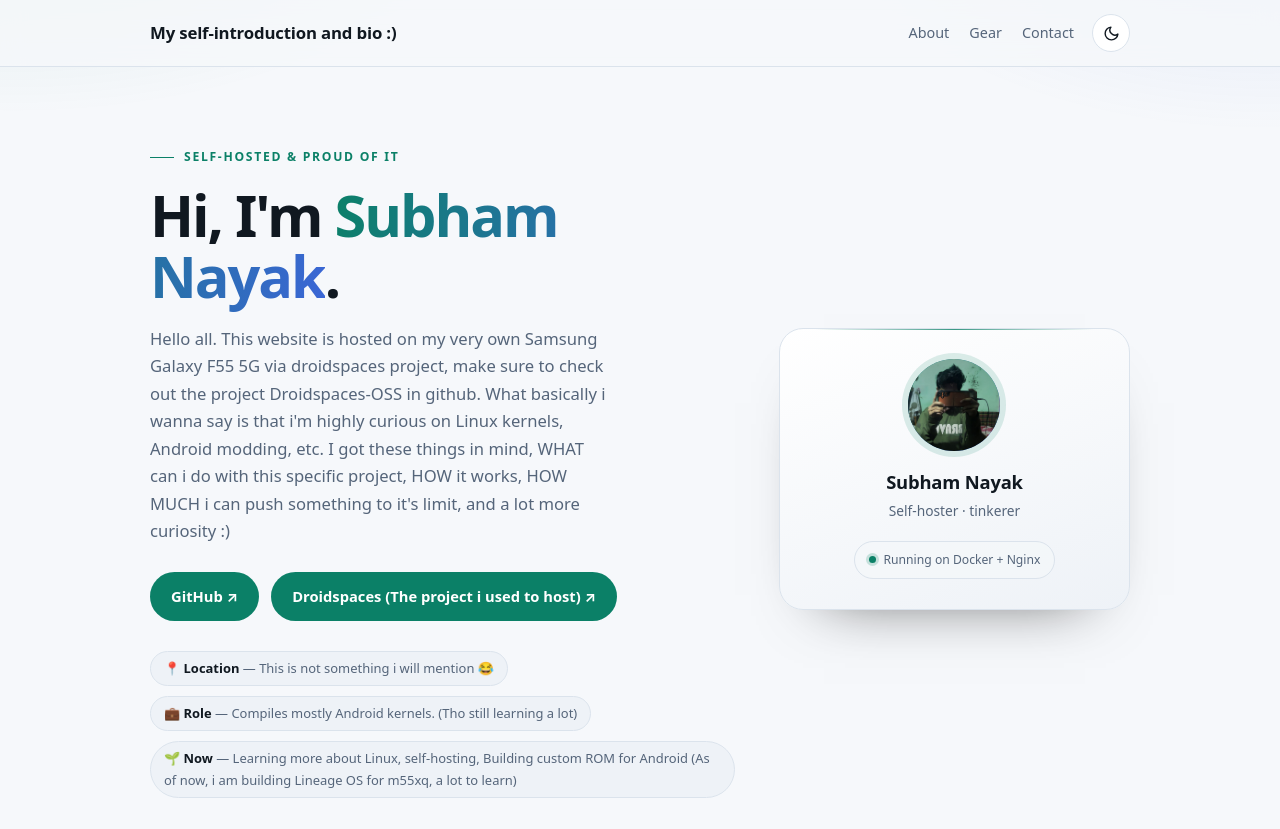
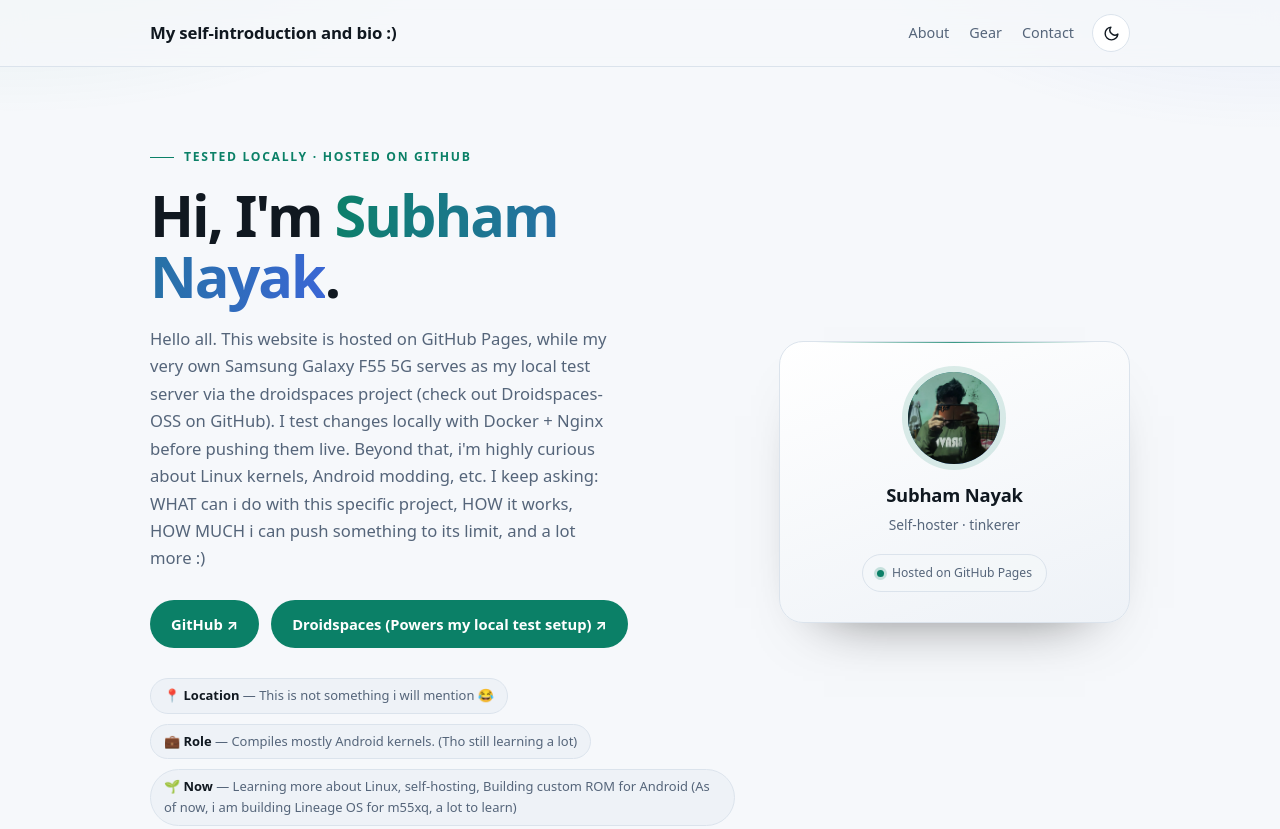
Before and after one commit to subhu2008/subhu2008.github.io, a plain HTML site: page index.html in a window 1280 px wide. Shown: the top 829 px of the page. Drawn offline with Linux system fonts and the light colour scheme.

Commit message:
Update site (2026-11-07 13:33)

```diff
--- a/index.html
+++ b/index.html
@@ -553,7 +553,7 @@
     }
 
     #gear .card:first-child::before {
-      content: "This server";
+      content: "Test server";
       position: absolute;
       top: 20px;
       right: 20px;
@@ -732,22 +732,23 @@
     <!-- ✏️ EDIT: name, tagline, buttons, quick facts -->
     <section class="hero">
       <div class="hero-copy">
-        <p class="eyebrow">Self-hosted &amp; proud of it</p>
+        <p class="eyebrow">Tested locally · hosted on GitHub</p>
         <h1>Hi, I'm <span class="gradient-text">Subham Nayak</span>.</h1>
         <p class="lede">
-          Hello all. This website is hosted on my very own Samsung Galaxy F55 5G
-          via droidspaces project, make sure to check out the project Droidspaces-OSS
-          in github. What basically i wanna say is that i'm highly curious on Linux kernels,
-          Android modding, etc. I got these things in mind, WHAT can i do with this specific
-          project, HOW it works, HOW MUCH i can push something to it's limit, and a lot more
-          curiosity :)
+          Hello all. This website is hosted on GitHub Pages, while my very own
+          Samsung Galaxy F55 5G serves as my local test server via the droidspaces
+          project (check out Droidspaces-OSS on GitHub). I test changes locally
+          with Docker + Nginx before pushing them live. Beyond that, i'm highly
+          curious about Linux kernels, Android modding, etc. I keep asking: WHAT
+          can i do with this specific project, HOW it works, HOW MUCH i can push
+          something to its limit, and a lot more :)
         </p>
 
         <div class="actions">
           <a class="btn btn-primary" href="https://github.com/subhu2008"
              target="_blank" rel="noopener">GitHub ↗</a>
           <a class="btn btn-primary" href="https://github.com/ravindu644/droidspaces-oss"
-             target="_blank" rel="noopener">Droidspaces (The project i used to host) ↗</a>
+             target="_blank" rel="noopener">Droidspaces (Powers my local test setup) ↗</a>
         </div>
 
         <ul class="facts">
@@ -762,7 +763,7 @@
         <img class="avatar" src="profile.jpg" alt="Subham Nayak">
         <h2>Subham Nayak</h2>
         <p class="role">Self-hoster · tinkerer</p>
-        <p class="status"><span class="dot"></span> Running on Docker + Nginx</p>
+        <p class="status"><span class="dot"></span> Hosted on GitHub Pages</p>
       </aside>
     </section>
 
@@ -807,11 +808,11 @@
         <article class="card reveal">
           <div class="icon" aria-hidden="true">📱</div>
           <h3>Samsung Galaxy F55 5G (m55xq)</h3>
-          <p>The phone that quietly runs this website via droidspaces.</p>
+          <p>My local test server — runs Docker + Nginx through Droidspaces.</p>
           <ul class="specs">
-            <li>Role <span>Server host and an unemployed lab rat for MY tests</span></li>
-            <li>Stack <span>Docker + Nginx (Inside droidspaces Debian 13 container)</span></li>
-            <li>Status <span>Depends on device and container state. Never guaranteed.</span></li>
+            <li>Role <span>Local test server</span></li>
+            <li>Stack <span>Droidspaces · Docker · Nginx</span></li>
+            <li>Status <span>Testing only — not production</span></li>
             <li>OS <span>One UI 8.5 (DZE3), Android 16</span></li>
             <li>CPU <span>Snapdragon 7 gen 1 (diwali)</span></li>
             <li>GPU <span>Adreno (TM) 644</span></li>
@@ -903,7 +904,7 @@
   <footer>
     <div class="wrap footer-inner">
       <span>© <span id="year">2026</span> Subham Nayak. All rights reserved.</span>
-      <span>Built with plain HTML &amp; CSS · Self-hosted with Docker + Nginx</span>
+      <span>Built with plain HTML &amp; CSS · Hosted on GitHub Pages · Tested on Galaxy F55</span>
     </div>
   </footer>
 
```
